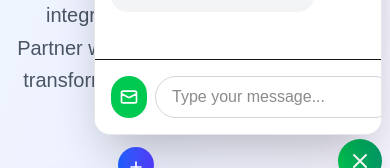
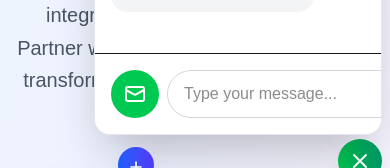
Before and after one commit to sadabyakod/neurozictech.com, a Next.js app: page / in a window 390 px wide. Both pictures are taken after a click on the button 360 px from the left and 806 px from the top of the page. Shown: the part 645-813 px from the top of the page. Built offline with nearby package versions, Linux system fonts and the light colour scheme.

Commit message:
Improve mobile visibility: enlarge chatbot send and email buttons for better mobile UX

```diff
--- a/src/components/ChatBot.tsx
+++ b/src/components/ChatBot.tsx
@@ -377,10 +377,10 @@ const ChatBot: React.FC<ChatBotProps> = ({ className = '' }) => {
             <div className="flex space-x-2">
               <button
                 onClick={handleShowEmailForm}
-                className="bg-green-500 text-white p-2 rounded-full hover:bg-green-600 transition-colors"
+                className="bg-green-500 text-white p-3 sm:p-2 rounded-full hover:bg-green-600 transition-colors"
                 title="Send Email"
               >
-                <svg className="w-5 h-5" fill="none" stroke="currentColor" viewBox="0 0 24 24">
+                <svg className="w-6 h-6 sm:w-5 sm:h-5" fill="none" stroke="currentColor" viewBox="0 0 24 24">
                   <path strokeLinecap="round" strokeLinejoin="round" strokeWidth={2} d="M3 8l7.89 4.26a2 2 0 002.22 0L21 8M5 19h14a2 2 0 002-2V7a2 2 0 00-2-2H5a2 2 0 00-2 2v10a2 2 0 002 2z" />
                 </svg>
               </button>
@@ -400,9 +400,9 @@ const ChatBot: React.FC<ChatBotProps> = ({ className = '' }) => {
                   handleSendMessage();
                 }}
                 disabled={!inputMessage.trim() || isTyping}
-                className="bg-blue-500 text-white p-2 rounded-full hover:bg-blue-600 transition-colors disabled:opacity-50 disabled:cursor-not-allowed"
+                className="bg-blue-500 text-white p-3 sm:p-2 rounded-full hover:bg-blue-600 transition-colors disabled:opacity-50 disabled:cursor-not-allowed"
               >
-                <svg className="w-5 h-5" fill="none" stroke="currentColor" viewBox="0 0 24 24">
+                <svg className="w-6 h-6 sm:w-5 sm:h-5" fill="none" stroke="currentColor" viewBox="0 0 24 24">
                   <path strokeLinecap="round" strokeLinejoin="round" strokeWidth={2} d="M12 19l9 2-9-18-9 18 9-2zm0 0v-8" />
                 </svg>
               </button>
```
